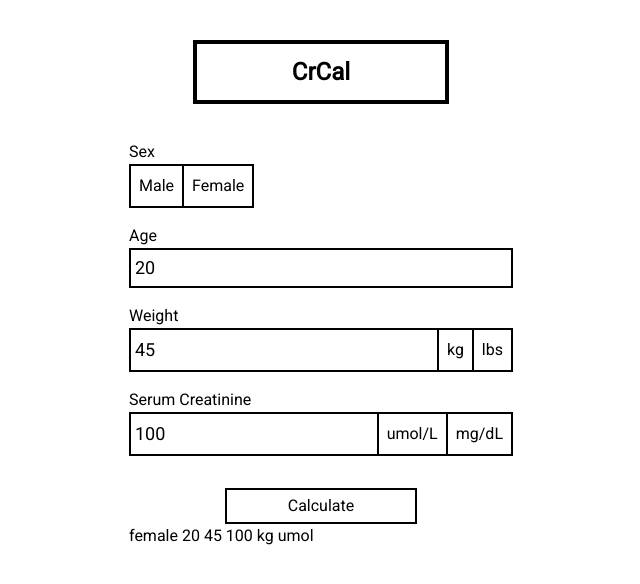
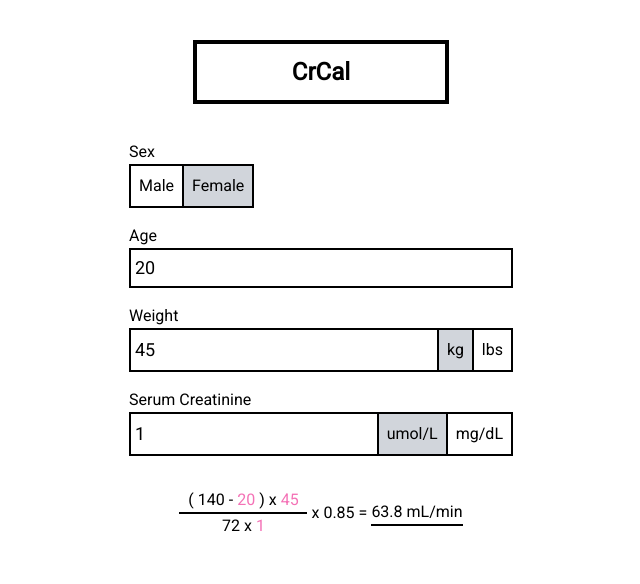
Before and after one commit to Oliver-spec/CrCl-eGFR-Calculator, a Next.js app in the folder crcal/: page / in a window 1280 px wide. Shown: the top 584 px of the page, without its empty margins (319-959 px from the left). Built offline with nearby package versions, Linux system fonts and the light colour scheme.

Commit message:
basic function done

```diff
--- a/crcal/app/calculate.ts
+++ b/crcal/app/calculate.ts
@@ -1,5 +1,37 @@
 import { Info } from "./lib/definitions";
 
 export default function calculate(info: Info) {
-  const { weight, weightUnit, crLvl, crUnit, age, sex } = info;
+  let { weight, weightUnit, crLvl, crUnit, age, sex } = info;
+
+  if (!(age && weight && crLvl)) {
+    return "Missing infomation";
+  } else if (
+    !(
+      /^\d+$/.test(age) &&
+      /^\d+\.?\d*$/.test(weight) &&
+      /^\d+\.?\d*$/.test(crLvl)
+    )
+  ) {
+    return "Invalid information";
+  }
+
+  if (weightUnit === "lbs") {
+    weight = String(Number(weight) / 2.2);
+  }
+
+  if (crUnit === "umol/L") {
+    crLvl = String(Number(crLvl) / 88.4);
+  }
+
+  if (sex === "male") {
+    return `${(
+      ((140 - Number(age)) * Number(weight)) /
+      (72 * Number(crLvl))
+    ).toFixed(1)} mL/min`;
+  } else {
+    return `${(
+      (((140 - Number(age)) * Number(weight)) / (72 * Number(crLvl))) *
+      0.85
+    ).toFixed(1)} mL/min`;
+  }
 }
--- a/crcal/app/page.tsx
+++ b/crcal/app/page.tsx
@@ -1,6 +1,8 @@
 "use client";
 
 import { useState } from "react";
+import calculate from "./calculate";
+import clsx from "clsx";
 
 export default function Home() {
   const [info, setInfo] = useState({
@@ -9,7 +11,7 @@ export default function Home() {
     weightUnit: "kg",
     weight: "45",
     crUnit: "umol",
-    crLvl: "100",
+    crLvl: "1",
   });
 
   return (
@@ -21,13 +23,20 @@ export default function Home() {
         <label htmlFor="sex-selector">Sex</label>
         <div id="sex-selector" className="flex mb-4">
           <button
-            className="border-r-0 border-2 border-black p-2 hover:bg-gray-300"
+            className={clsx(
+              "border-r-0 border-2 border-black p-2 hover:bg-gray-300",
+              {
+                "bg-gray-300": info.sex === "male",
+              }
+            )}
             onClick={() => setInfo({ ...info, sex: "male" })}
           >
             Male
           </button>
           <button
-            className="border-2 border-black p-2 hover:bg-gray-300"
+            className={clsx("border-2 border-black p-2 hover:bg-gray-300", {
+              "bg-gray-300": info.sex === "female",
+            })}
             onClick={() => setInfo({ ...info, sex: "female" })}
           >
             Female
@@ -50,13 +59,20 @@ export default function Home() {
             onChange={(e) => setInfo({ ...info, weight: e.target.value })}
           />
           <button
-            className="border-x-0 border-2 border-black p-2 hover:bg-gray-300"
+            className={clsx(
+              "border-x-0 border-2 border-black p-2 hover:bg-gray-300",
+              {
+                "bg-gray-300": info.weightUnit === "kg",
+              }
+            )}
             onClick={() => setInfo({ ...info, weightUnit: "kg" })}
           >
             kg
           </button>
           <button
-            className="border-2 border-black p-2 hover:bg-gray-300"
+            className={clsx("border-2 border-black p-2 hover:bg-gray-300", {
+              "bg-gray-300": info.weightUnit === "lbs",
+            })}
             onClick={() => setInfo({ ...info, weightUnit: "lbs" })}
           >
             lbs
@@ -76,26 +92,57 @@ export default function Home() {
             }
           />
           <button
-            className="border-x-0 border-2 border-black p-2 hover:bg-gray-300"
+            className={clsx(
+              "border-x-0 border-2 border-black p-2 hover:bg-gray-300",
+              {
+                "bg-gray-300": info.crUnit === "umol",
+              }
+            )}
             onClick={() => setInfo({ ...info, crUnit: "umol" })}
           >
             umol/L
           </button>
           <button
-            className="border-2 border-black p-2 hover:bg-gray-300"
+            className={clsx("border-2 border-black p-2 hover:bg-gray-300", {
+              "bg-gray-300": info.crUnit === "mg",
+            })}
             onClick={() => setInfo({ ...info, crUnit: "mg" })}
           >
             mg/dL
           </button>
         </div>
-        <button className="border-2 border-black w-1/2 self-center py-1 hover:bg-gray-300">
-          Calculate
-        </button>
-        <div>
-          {info.sex} {info.age} {info.weight} {info.crLvl} {info.weightUnit}{" "}
-          {info.crUnit}
+        <div className="flex justify-center">
+          <div className="flex flex-col divide-y-2 divide-black w-1/3">
+            <div className="flex gap-1 justify-center">
+              <div>(</div>
+              <div>140</div>
+              <div>-</div>
+              <div className="text-pink-400">{info.age}</div>
+              <div>)</div>
+              <div>x</div>
+              <div className="text-pink-400">{info.weight}</div>
+            </div>
+            <div className="flex gap-1 justify-center">
+              <div>72</div>
+              <div>x</div>
+              <div className="text-pink-400">{info.crLvl}</div>
+            </div>
+          </div>
+          {info.sex === "female" ? (
+            <div className="flex flex-col justify-center ml-1">
+              <div className="flex gap-1">
+                <div>x</div>
+                <div>0.85</div>
+              </div>
+            </div>
+          ) : null}
+          <div className="flex flex-col justify-center ml-1">
+            <div>=</div>
+          </div>
+          <div className="flex flex-col justify-center ml-1">
+            <div className="border-b-2 border-black">{calculate(info)}</div>
+          </div>
         </div>
-        <div></div>
       </div>
     </main>
   );
```
Also changed, not shown: crcal/package.json (+6 -5 lines), 1 other file (tests, documents, lock files or other folders).
